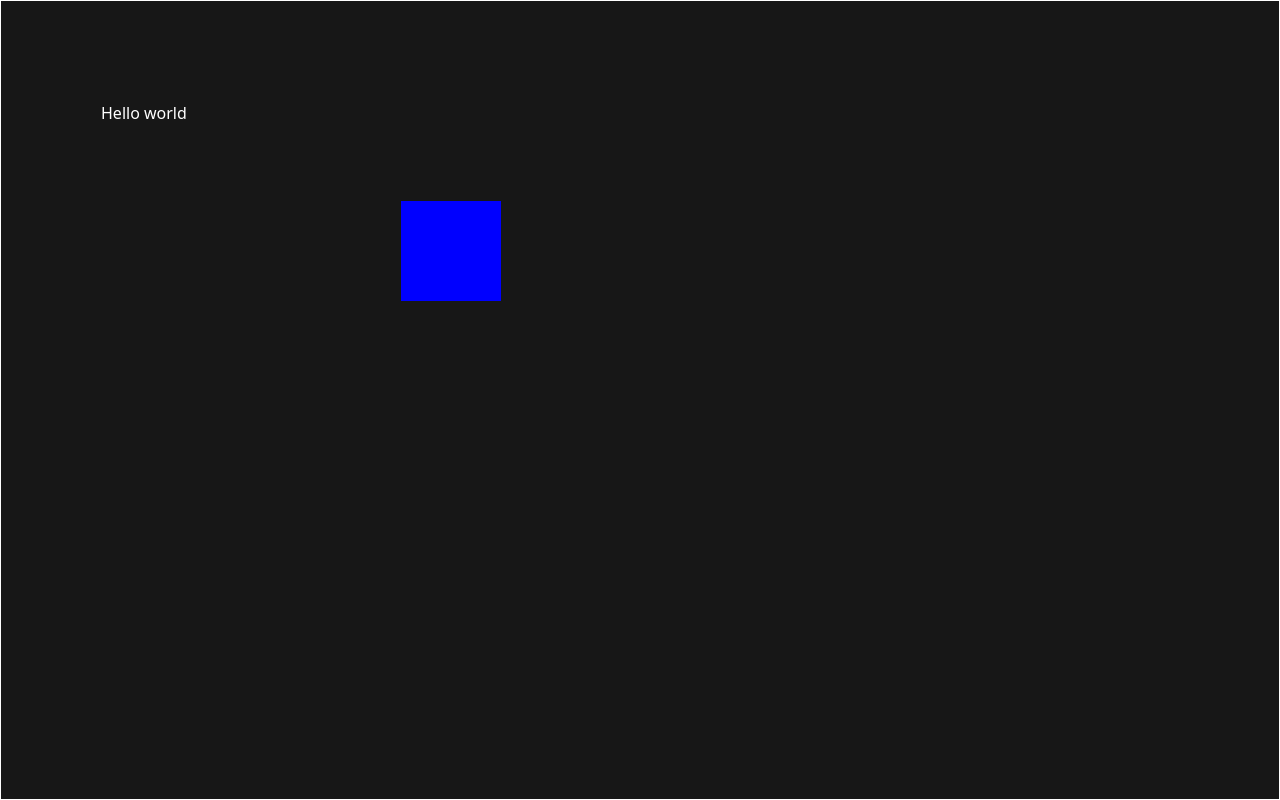
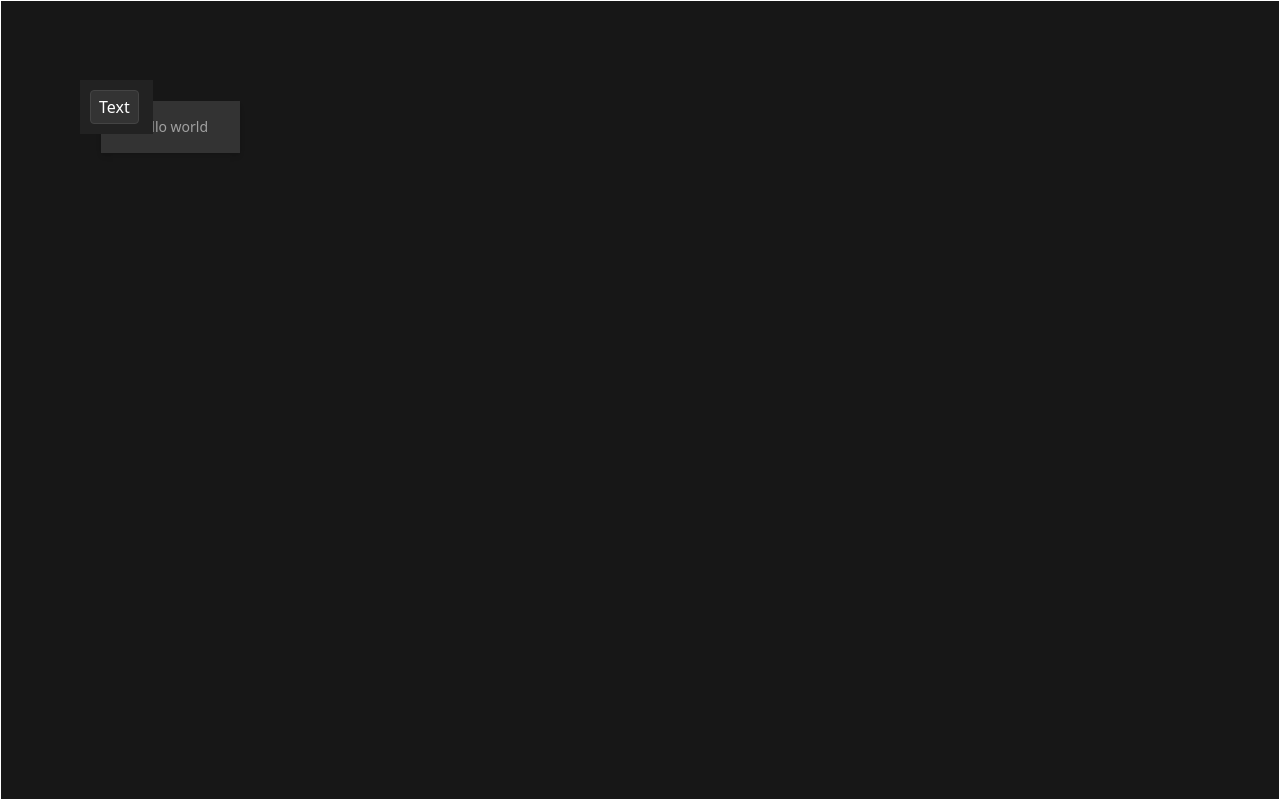
Before and after one commit to AryanSingh64/Drops, a Next.js app: page / in a window 1280 px wide. Built offline with nearby package versions, Linux system fonts and the light colour scheme.

Commit message:
toolbar initial stages

```diff
--- a/app/components/Canvas.js
+++ b/app/components/Canvas.js
@@ -1,45 +1,74 @@
 "use client"
 import { useRef } from "react";
 import { useState } from "react";
+import Toolbar from "./Toolbar";
 
 export default function Canvas() {
-    const [offset,  setOffset] = useState({ x: 0, y: 0 });
+    const [offset, setOffset] = useState({ x: 0, y: 0 });
     const [scale, setScale] = useState(1);
     const [isPanning, setIsPanning] = useState(false);
     const [draggingElementId, setDraggingElementId] = useState(null);
     const [elements, setElements] = useState([
         {
-            id:1,
-            type:"text",
-            x:100,
-            y:100,
-            content:"Hello world"
+            id: 1,
+            type: "text",
+            x: 100,
+            y: 100,
+            content: "Hello world"
         },
         {
-            id:2,
-            type:"box",
-            x:400,
-            y:200,
-            color:"Blue"
+            id: 2,
+            type: "box",
+            x: 400,
+            y: 200,
+            color: "Blue"
         }
     ])
+    const [editingId, setEditingId] = useState(null);
 
-    const handleCanvasMouseDown = (e) =>{
-        setIsPanning(true);
+
+    const onDoubleClick = (id, e) => {
+        e.stopPropagation();
+        setEditingId(id);
+        setDraggingElementId(null);
+        // console.log('clicked');
+
+    }
+    const addElement = (type) => {
+        const centerX = window.innerWidth / 2 - offset.x;
+        const centerY = window.innerHeight / 2 - offset.y;
+
+        const worldX = centerX / scale;
+        const worldY = centerY / scale;
+
+        const newItem = {
+            id: Date.now(),
+            type: type,
+            x: worldX,
+            y: worldY,
+            content: "Start Typing...",
+            color: "Blue"
+        }
+        setElements((prev) => [...prev, newItem]);
     }
 
-    const handleCanvasMouseUp = () =>{
+    const handleCanvasMouseDown = (e) => {
+        setIsPanning(true);
+        setEditingId(null);
+    }
+
+    const handleCanvasMouseUp = () => {
         setIsPanning(false);
         setDraggingElementId(null);
     }
 
-    const handleCanvasMouseMove = (e) =>{
+    const handleCanvasMouseMove = (e) => {
         e.preventDefault();
-        if(isPanning){
+        if (isPanning) {
             setOffset((prev) => {
-               return{
-                x:prev.x + e.movementX,
-                y:prev.y + e.movementY
+                return {
+                    x: prev.x + e.movementX,
+                    y: prev.y + e.movementY
                 }
 
             })
@@ -134,45 +163,44 @@ const handleElementMouseDown = (id, e) => {
             ref={viewportRef}
             className="bg-neutral-900"
         >
+
+            <Toolbar onAddElement={addElement} />
+
             <div style={canvasStyle} className="bg-neutral-900">
                 {elements.map((el) => {
                     if (el.type === "text") {
+                        const isEditing = editingId === el.id;
+
                         return (
                             <div
                                 key={el.id}
-                 onMouseDown={(e) => handleElementMouseDown(el.id, e)}
-                //  onMouseUp={(e) => handleElementMouseUp(el.id, e)}
                                 style={{
-                    position: "absolute",
                                     left: el.x,
                                     top: el.y,
-                    color: "white",
-                    cursor: draggingElementId === el.id ? "grabbing" : "grab",
+
+                                    cursor: isEditing ? "text" : "grab",
                                 }}
-            >
-                {el.content}
-            </div>
-        );
-    }
+                                onDoubleClick={(e) => onDoubleClick(el.id, e)}
+                                onMouseDown={(e) =>
+                                    !isEditing && handleElementMouseDown(el.id, e)}
+                                className="bg-[#333333] text-neutral-400 text-sm px-8 py-4 shadow-md absolute hover:bg-neutral-800">
 
-    if (el.type === "box") {
-        return (
-            <div
-                key={el.id}
-                onMouseDown={(e) => handleElementMouseDown(el.id, e)}
-                // onMouseUp={(e) => handleElementMouseUp(el.id, e)}
-                style={{
-                    position: "absolute",
-                    left: el.x,
-                    top: el.y,
-                    width: 100,
-                    height: 100,
-                    background: el.color,
-                    cursor: draggingElementId === el.id ? "grabbing" : "grab",
-                }}
-            >
-                {el.content}
-                {console.log("clicked")}
+                                {isEditing ? (
+                                    <textarea
+                                        autoFocus
+                                        value={el.content}
+                                        onChange={(e)=> updateElement(el.id, "content", e.target.value)}
+                                        onMouseDown={(e)=> e.stopPropagation()}
+                                        onBlur={(e)=> setEditingId(null)}
+                                        className="w-full h-full bg-transparent border-none outline-none resize-none"
+                                         style={{ minHeight: "50px" }}
+                                         />
+                                ): (
+                                     <div className="whitespace-pre-wrap">{el.content}</div>
+
+
+
+                                )}
                             </div>
                         );
                     }
--- a/app/components/Toolbar.js
+++ b/app/components/Toolbar.js
@@ -1,9 +1,27 @@
+"use client";
 import { useState } from "react";
 
-export default function Toolbar() {
+
+export default function Toolbar({onAddElement}) {
+    const style = {
+        padding: "4px 8px",
+        cursor: "pointer",
+        border: "1px solid #444",
+        borderRadius: "4px",
+        marginRight: "4px",
+        backgroundColor: "#333",
+        color: "white",
+
+    }
     return (
-        <div>
-            <h1>Toolbar</h1>
+        <div
+            className="fixed flex flex-col gap-4 top-20 left-20 p-2.5 bg-[#222] text-white z-50"
+        >
+            <button
+            onClick={()=> onAddElement("text")}
+            style={style}>
+                Text
+            </button>
         </div>
     );
 }
```
Lines whose indentation alone changed are shown as unchanged.
